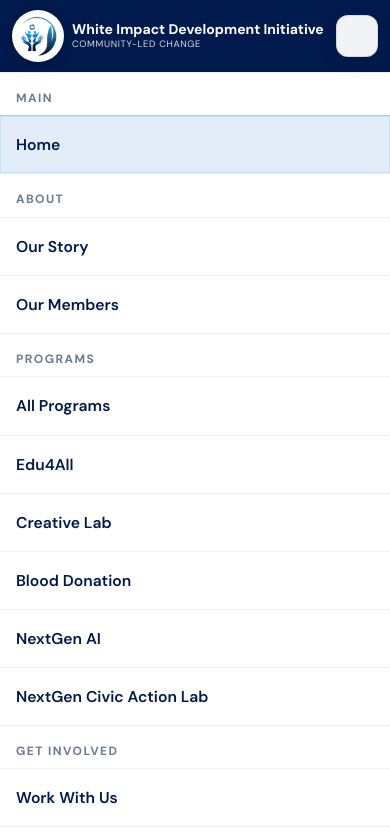
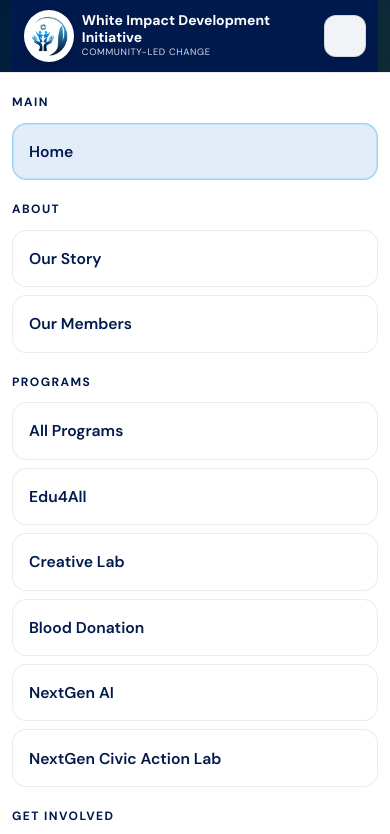
Before and after one commit to Excellency08/white-impact-frontend, a website: page index.html in a window 390 px wide. Both pictures are taken after a click on the button 357 px from the left and 36 px from the top of the page. Shown: the top 834 px of the page. Drawn offline with nearby package versions, Linux system fonts and the light colour scheme; no server answers.

Commit message:
Refactor mobile navigation: implement side-drawer variant, enhance overlay functionality, and adjust styles for improved usability and responsiveness.

```diff
--- a/layout.js
+++ b/layout.js
@@ -86,7 +86,7 @@
                 </button>
             </div>
         </div>
-        <nav class="mobile-nav" id="mobile-navigation" aria-label="Mobile navigation" data-mobile-nav hidden>
+        <nav class="mobile-nav mobile-nav--side" id="mobile-navigation" aria-label="Mobile navigation" data-mobile-nav hidden>
             <div class="mobile-nav-inner">
                 <div class="mobile-nav-section">
                     <p class="mobile-nav-label">Main</p>
--- a/script.js
+++ b/script.js
@@ -37,18 +37,52 @@
     });
 
     /* Mobile menu */
-    function setMobileMenu(open) {
+    function ensureOverlay() {
+        let overlay = document.querySelector("[data-mobile-overlay]");
+        if (!overlay) {
+            overlay = document.createElement("div");
+            overlay.dataset.mobileOverlay = "";
+            overlay.className = "mobile-nav-overlay";
+            overlay.hidden = true;
+            document.body.appendChild(overlay);
+        }
+        return overlay;
+    }
+
+    function setMobileMenu(open, mode = "overlay") {
         if (!mobileToggle || !mobileNav) return;
 
         mobileToggle.classList.toggle("active", open);
         mobileToggle.setAttribute("aria-expanded", String(open));
         mobileToggle.setAttribute("aria-label", open ? "Close menu" : "Open menu");
-        mobileNav.hidden = !open;
-        document.body.classList.toggle("menu-open", open);
+
+        const overlay = ensureOverlay();
+
+        // If nav is side-drawer variant, toggle `open` class to animate width
+        if (mobileNav.classList.contains("mobile-nav--side")) {
+            mobileNav.classList.toggle("open", open);
+            mobileNav.classList.toggle("full", false); // leaving full control to callers
+            mobileNav.hidden = false;
+            overlay.hidden = !open;
+            document.body.classList.toggle("menu-open", open);
+        } else {
+            mobileNav.hidden = !open;
+            overlay.hidden = true;
+            document.body.classList.toggle("menu-open", open);
+        }
     }
 
     mobileToggle?.addEventListener("click", () => {
-        setMobileMenu(!mobileToggle.classList.contains("active"));
+        const opening = !mobileToggle.classList.contains("active");
+        setMobileMenu(opening);
+    });
+
+    // overlay click closes menu
+    document.addEventListener("click", (e) => {
+        const overlay = ensureOverlay();
+        if (e.target === overlay) {
+            setMobileMenu(false);
+        }
     });
 
     mobileNav?.querySelectorAll("a").forEach((link) => {
--- a/styles.css
+++ b/styles.css
@@ -17,15 +17,10 @@
     --color-navy-light: #1a3347;
     --color-white: #ffffff;
     --color-off-white: #f2f7ff;
-    --color-black: #0f172a;
-    --color-gray-50: #f8fafc;
     --color-gray-100: #e6f0ff;
     --color-gray-200: #b3d9ff;
-    --color-gray-300: #9fb3c8;
     --color-gray-400: #8b9aab;
-    --color-gray-500: #6b7c8f;
     --color-gray-600: #5a6b7d;
-    --color-gray-700: #334e68;
     --color-gray-800: #001a4d;
     --color-success: #059669;
     --color-error: #dc2626;
@@ -112,15 +107,6 @@
     background: none;
 }
 
-a:focus-visible,
-button:focus-visible,
-input:focus-visible,
-select:focus-visible,
-textarea:focus-visible {
-    outline: 3px solid var(--color-accent);
-    outline-offset: 3px;
-}
-
 ul {
     list-style: none;
 }
@@ -503,7 +489,7 @@
 }
 
 .mobile-nav-inner {
-    width: min(680px, 100%);
+    width: min(680px, 100% - 2rem);
     margin-inline: auto;
     display: flex;
     flex-direction: column;
@@ -543,6 +529,7 @@
 .mobile-link:focus-visible {
     background: rgba(243, 246, 249, 1);
     color: var(--color-navy);
+    outline: none;
 }
 
 .mobile-link.active {
@@ -796,25 +783,6 @@
 
     50% {
         transform: translateY(-10px);
-    }
-}
-
-/* Mobile: make mobile nav truly wall-to-wall */
-@media (max-width: 768px) {
-    .mobile-nav-inner {
-        width: 100%;
-        margin: 0;
-        padding: 1.25rem 0 1.5rem;
-    }
-
-    .mobile-nav {
-        padding: 0;
-        border-radius: 0;
-    }
-
-    .mobile-link,
-    .mobile-nav .btn-block {
-        border-radius: 0;
     }
 }
 
@@ -1930,36 +1898,6 @@
         display: none;
     }
 
-    /* Keep the expanded mobile menu flush with the viewport edges. */
-    .mobile-nav-inner {
-        width: 100%;
-        margin: 0;
-        gap: 0;
-        padding: 0;
-    }
-
-    .mobile-nav-section {
-        gap: 0;
-        border-bottom: 1px solid rgba(15, 23, 42, 0.08);
-    }
-
-    .mobile-nav-label {
-        padding: 1rem 1rem 0.45rem;
-    }
-
-    .mobile-link {
-        padding: 1rem;
-        border: 0;
-        border-radius: 0;
-        border-top: 1px solid rgba(15, 23, 42, 0.06);
-    }
-
-    .mobile-nav .btn-block {
-        margin: 0;
-        border-radius: 0;
-        box-shadow: none;
-    }
-
     .hero {
         min-height: auto;
     }
@@ -2009,7 +1947,7 @@
 
 @media (max-width: 480px) {
     .container {
-        width: min(1200px, 100%);
+        width: min(1200px, 100% - 1.5rem);
     }
 
     .hero-actions {
@@ -2018,6 +1956,10 @@
 
     .hero-actions .btn {
         width: 100%;
+    }
+
+    .mobile-nav-inner {
+        width: min(680px, 100% - 1.5rem);
     }
 
     .donate-options {
```
